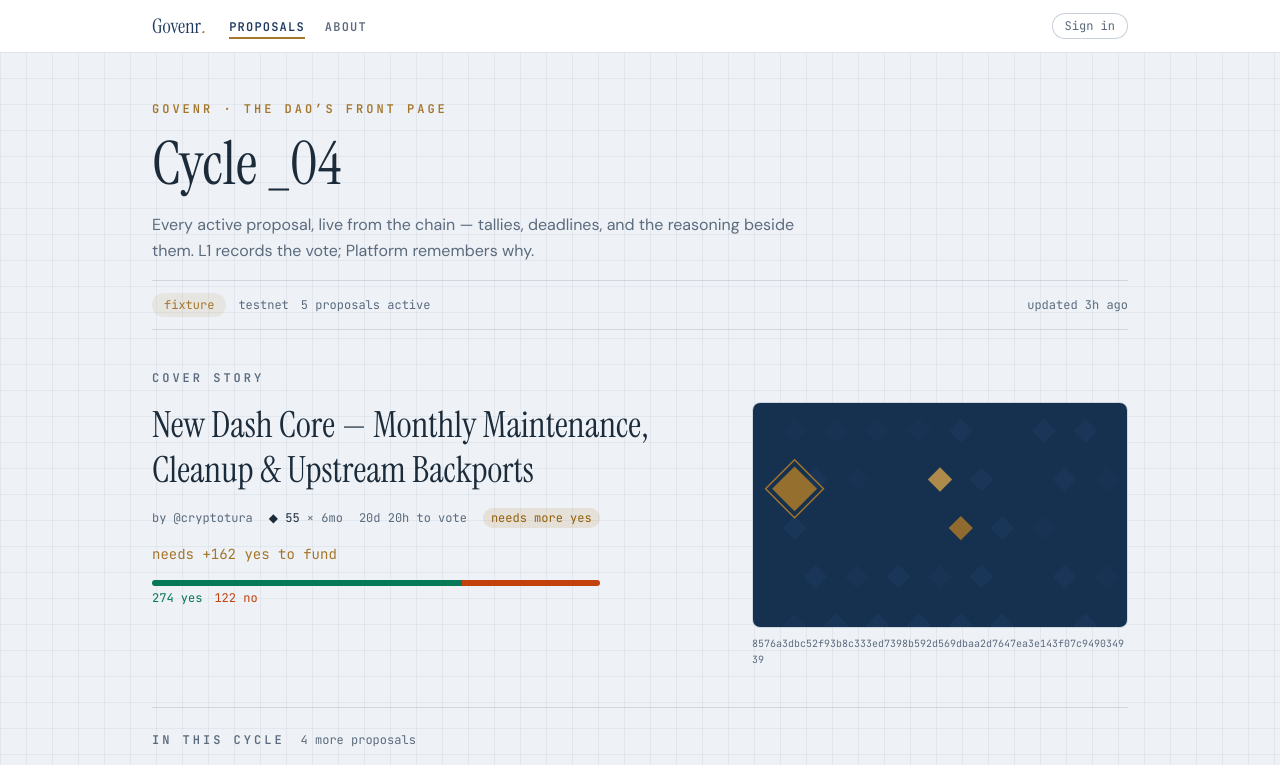
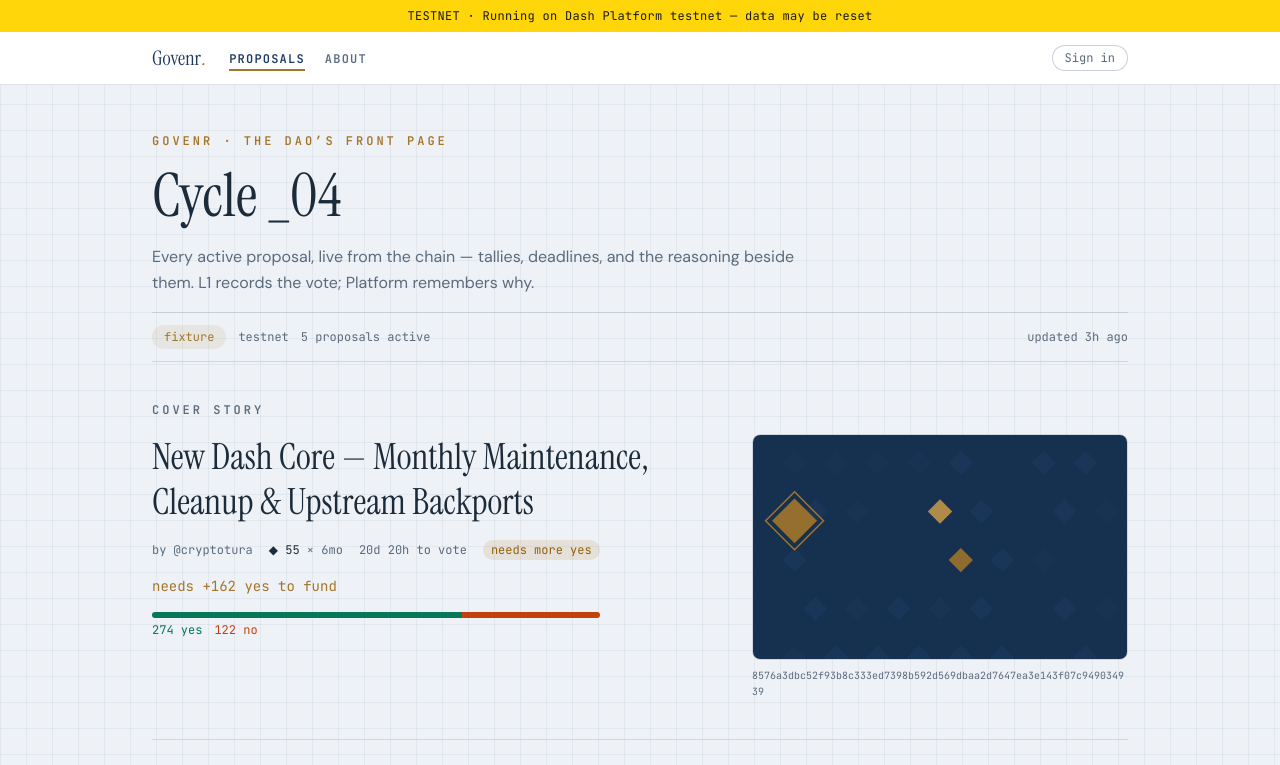
Before and after one commit to vijaydasmp/govenr, a Next.js app: page / in a window 1280 px wide. Shown: the top 765 px of the page. Built offline with nearby package versions, Linux system fonts and the light colour scheme; no server answers.

Commit message:
Testnet banner: yellow, top of page, non-dismissible (yappr-style)

```diff
--- a/app/layout.tsx
+++ b/app/layout.tsx
@@ -2,6 +2,7 @@
 import { DM_Sans, Instrument_Serif, JetBrains_Mono } from 'next/font/google';
 import './globals.css';
 import AppHeader from '@/components/app-header';
+import TestnetBanner from '@/components/testnet-banner';
 import { SessionProvider } from '@/lib/platform/session-context';
 
 const dmSans = DM_Sans({
@@ -42,6 +43,7 @@
     >
       <body>
         <SessionProvider>
+          <TestnetBanner />
           <AppHeader />
           <main>{children}</main>
         </SessionProvider>
--- /dev/null
+++ b/components/testnet-banner.tsx
@@ -0,0 +1,21 @@
+/**
+ * components/testnet-banner.tsx
+ *
+ * Yappr-style environment banner: full-width, yellow, unmistakable, and
+ * deliberately non-dismissible. Anyone arriving from a link should know
+ * within one glance that this is testnet — before they read anything else.
+ *
+ * When mainnet read mode ships, this becomes conditional per environment.
+ */
+export default function TestnetBanner() {
+  return (
+    <div
+      role="note"
+      aria-label="Testnet environment"
+      className="w-full text-center font-mono text-xs tracking-wide px-4 py-2"
+      style={{ backgroundColor: '#ffd60a', color: '#1a1a1a' }}
+    >
+      TESTNET · Running on Dash Platform testnet — data may be reset
+    </div>
+  );
+}
```
